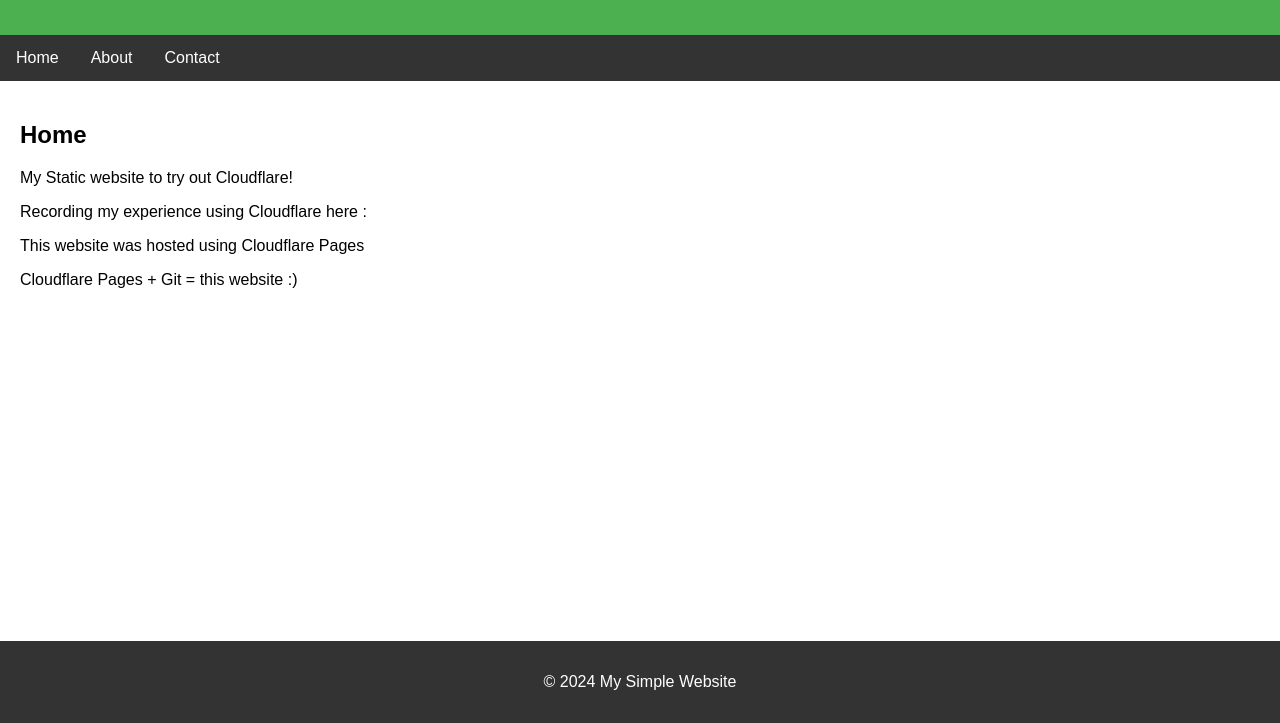
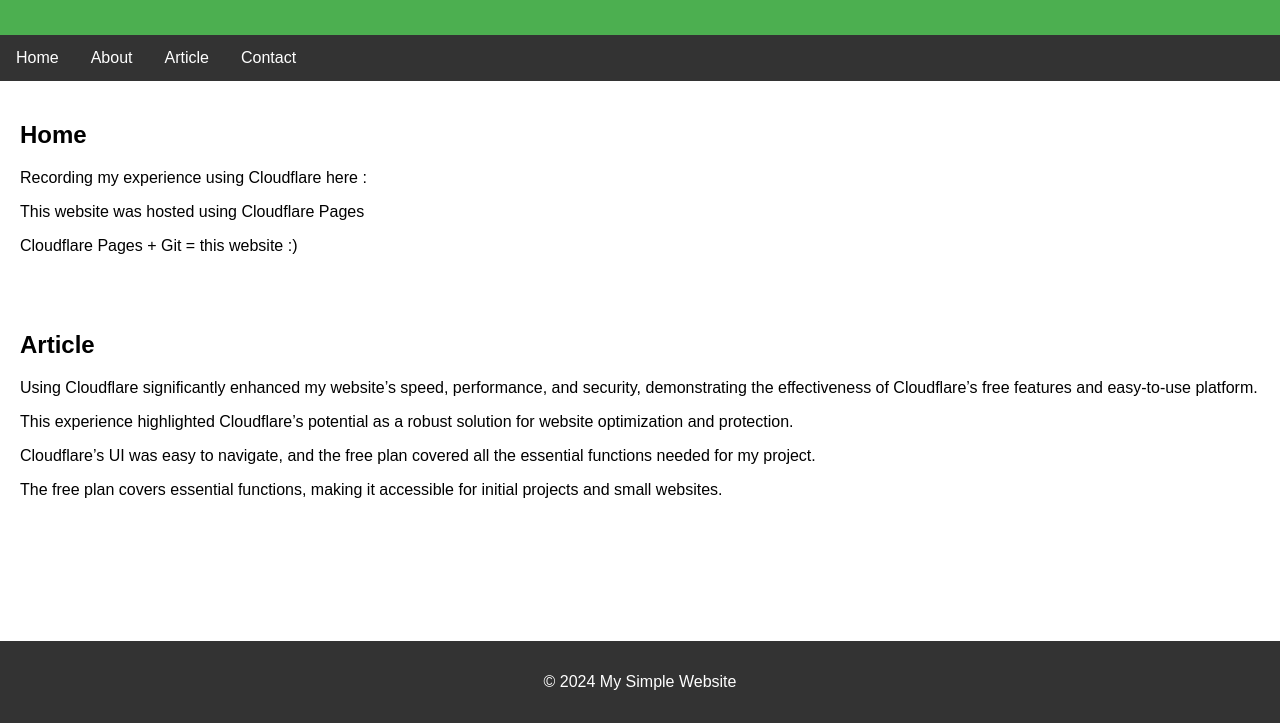
Before and after one commit to chaits6/cfpages, a plain HTML site: page index.html in a window 1280 px wide. Shown: the part 77-800 px from the top of the page. Drawn offline with Linux system fonts and the light colour scheme.

Commit message:
Update index.html

```diff
--- a/index.html
+++ b/index.html
@@ -55,15 +55,23 @@
     <nav>
         <a href="#home">Home</a>
         <a href="#about">About</a>
+        <a href="https://chaitcscf.co.uk/#about">Article</a>
         <a href="#contact">Contact</a>
     </nav>
 
     <main>
         <h2>Home</h2>
-        <p> My Static website to try out Cloudflare! </p>
         <p> Recording my experience using Cloudflare here : </p>
         <p> This website was hosted using Cloudflare Pages </p>
         <p> Cloudflare Pages + Git = this website :) </p>
+    </main>
+
+     <main>
+        <h2>Article</h2>
+        <p> Using Cloudflare significantly enhanced my website’s speed, performance, and security, demonstrating the effectiveness of Cloudflare’s free features and easy-to-use platform. </p>
+        <p> This experience highlighted Cloudflare’s potential as a robust solution for website optimization and protection.</p>
+        <p> Cloudflare’s UI was easy to navigate, and the free plan covered all the essential functions needed for my project. </p>
+        <p> The free plan covers essential functions, making it accessible for initial projects and small websites. </p>
     </main>
 
     <footer>
```
